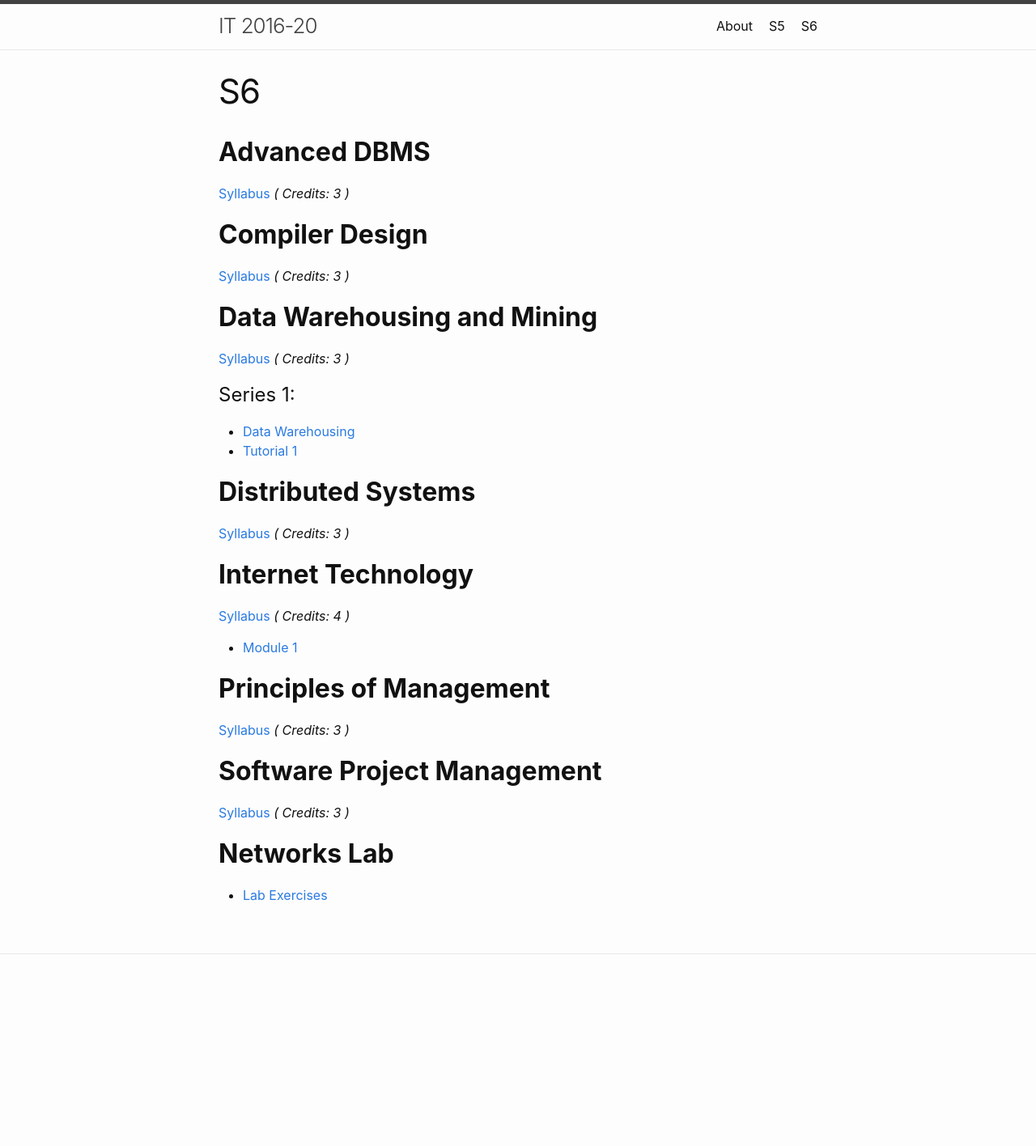
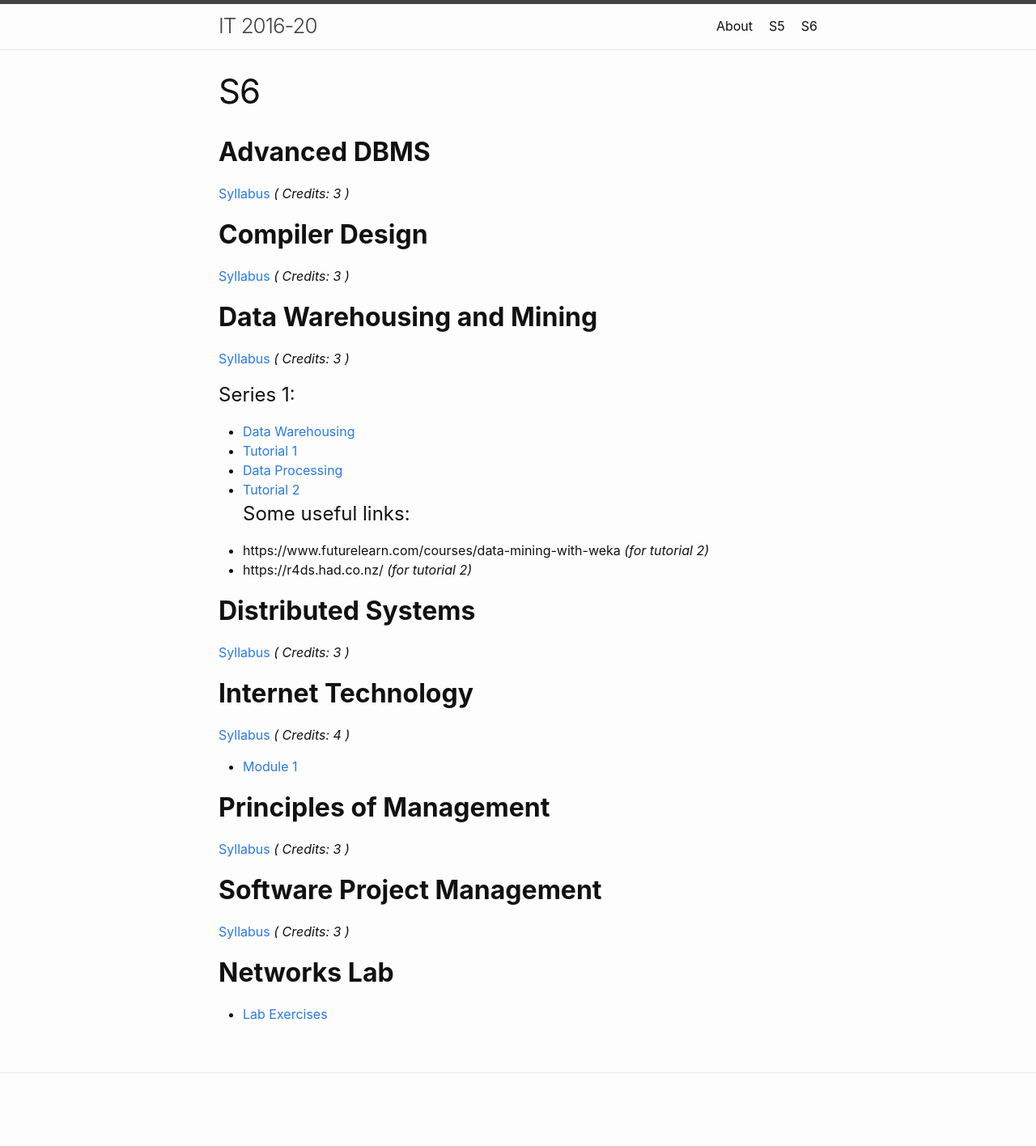
Before and after one commit to IT-GECBH/2020, a Jekyll site: the page built from resources_s6.md, in a window 1280 px wide. Shown: the whole page at 81% size. Built offline with Jekyll 4.4.1, drawn with Linux system fonts in a browser that asks for light colours; before the commit the page ends 1269 px from its top, so only the background shows below that.

Commit message:
Update resources_s6.md

```diff
--- a/resources_s6.md
+++ b/resources_s6.md
@@ -15,6 +15,11 @@ permalink: /resources-s6/
 # Series 1:
 * [Data Warehousing][data-ware-ppt]
 * [Tutorial 1][dwm-tut-1]
+* [Data Processing][data-proc-ppt]
+* [Tutorial 2][dwm-tut-2]
+# Some useful links:
+* https://www.futurelearn.com/courses/data-mining-with-weka *(for tutorial 2)*
+* https://r4ds.had.co.nz/ *(for tutorial 2)*
 
 ## **Distributed Systems**
 [Syllabus][ds-syll] *( Credits: 3 )*  <br />
@@ -43,6 +48,8 @@ permalink: /resources-s6/
 [dwm-syll]: /resources/DWM/IT304_Data_Warehousing_and_Mining.pdf
 [data-ware-ppt]: /resources/DWM/data_warehousing.ppt
 [dwm-tut-1]: /resources/DWM/tutorial1_data_warehousing.pdf
+[data-proc-ppt]: /resources/DWM/datapreprocessing.ppt
+[dwm-tut-2]: /resources/DWM/tut2.pdf
 
 [ds-syll]: /resources/DS/IT306_Distributed_Systems.pdf
 
```
